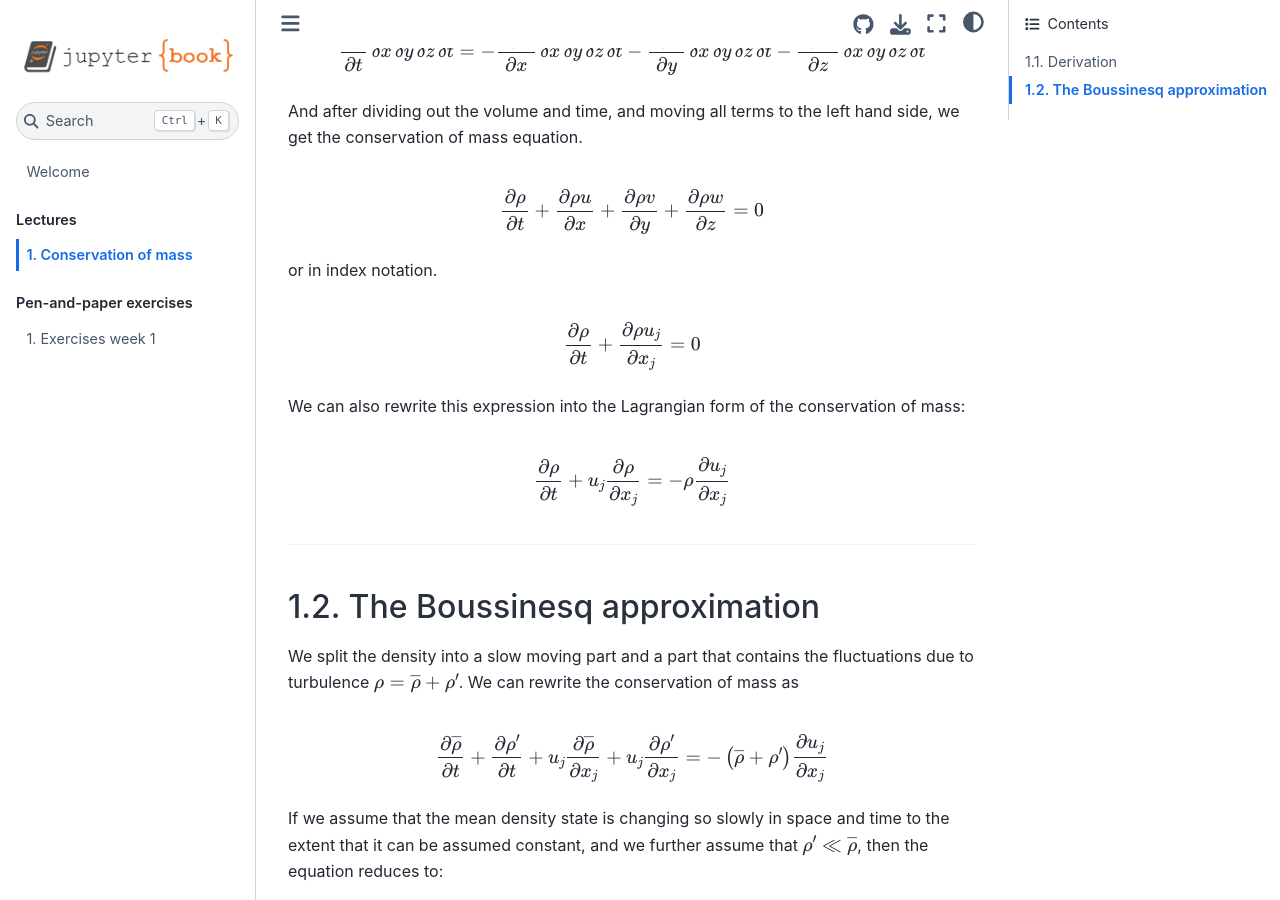
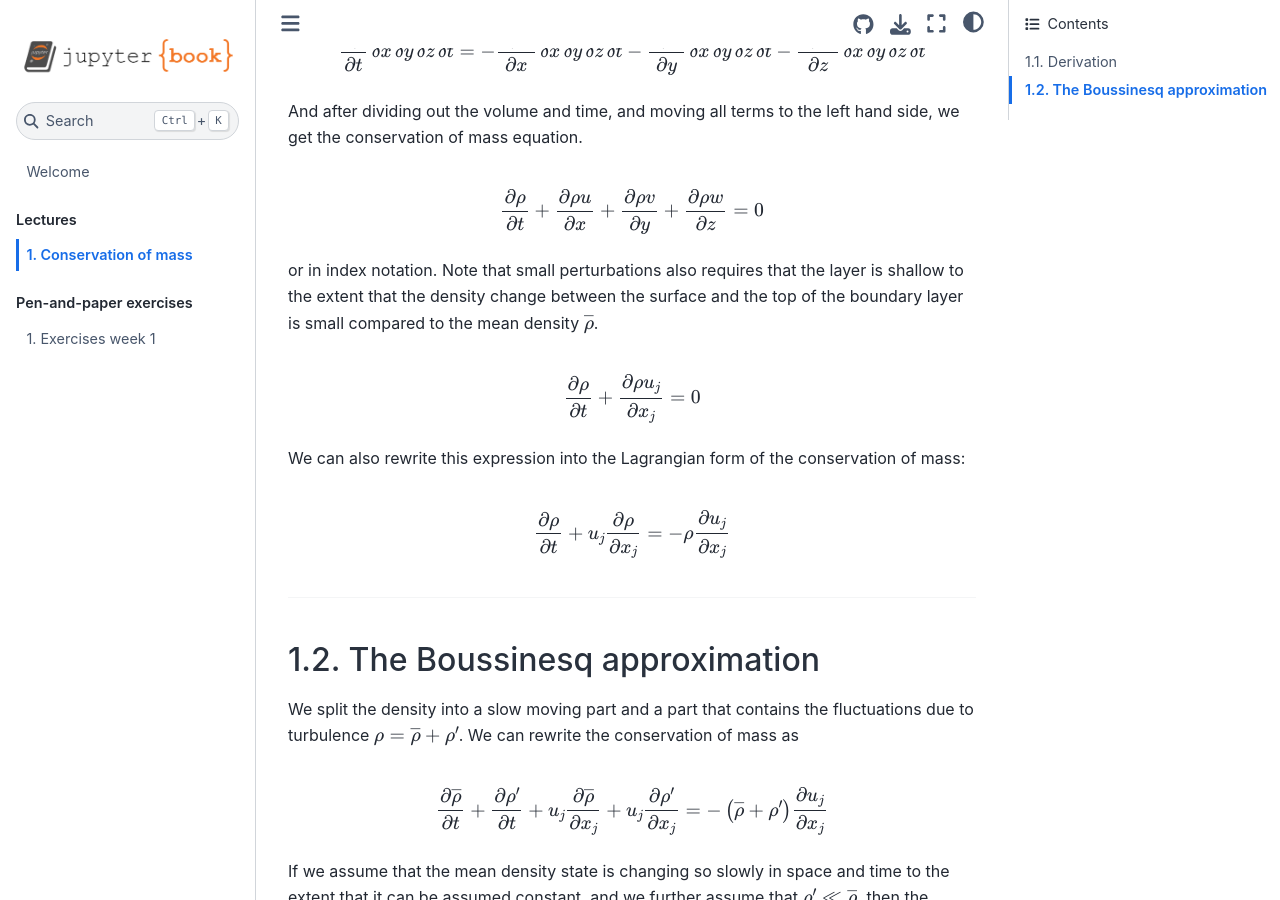
Before and after one commit to boundary-layer-meteo/boundary-layer-meteo.github.io, a Jupyter Book: the page built from lectures/1_mass.md, in a window 1280 px wide and 900 px high, scrolled down 822 px. Built offline with Jupyter Book 1.0.4 settings and Sphinx 7.4.7 and the Sphinx Book theme 1.1.4, drawn with Linux system fonts in a browser that asks for light colours.

Commit message:
Add shallow layer assumption.

```diff
--- a/lectures/1_mass.md
+++ b/lectures/1_mass.md
@@ -40,7 +40,7 @@ $$
 \dfrac{ \partial \rho }{ \partial t } + \dfrac{\partial \rho u}{\partial x} + \dfrac{\partial \rho v}{\partial y} + \dfrac{\partial \rho w}{\partial z} = 0
 $$
 
-or in index notation.
+or in index notation. Note that small perturbations also requires that the layer is shallow to the extent that the density change between the surface and the top of the boundary layer is small compared to the mean density $\overline{\rho}$.
 
 
 $$
```
